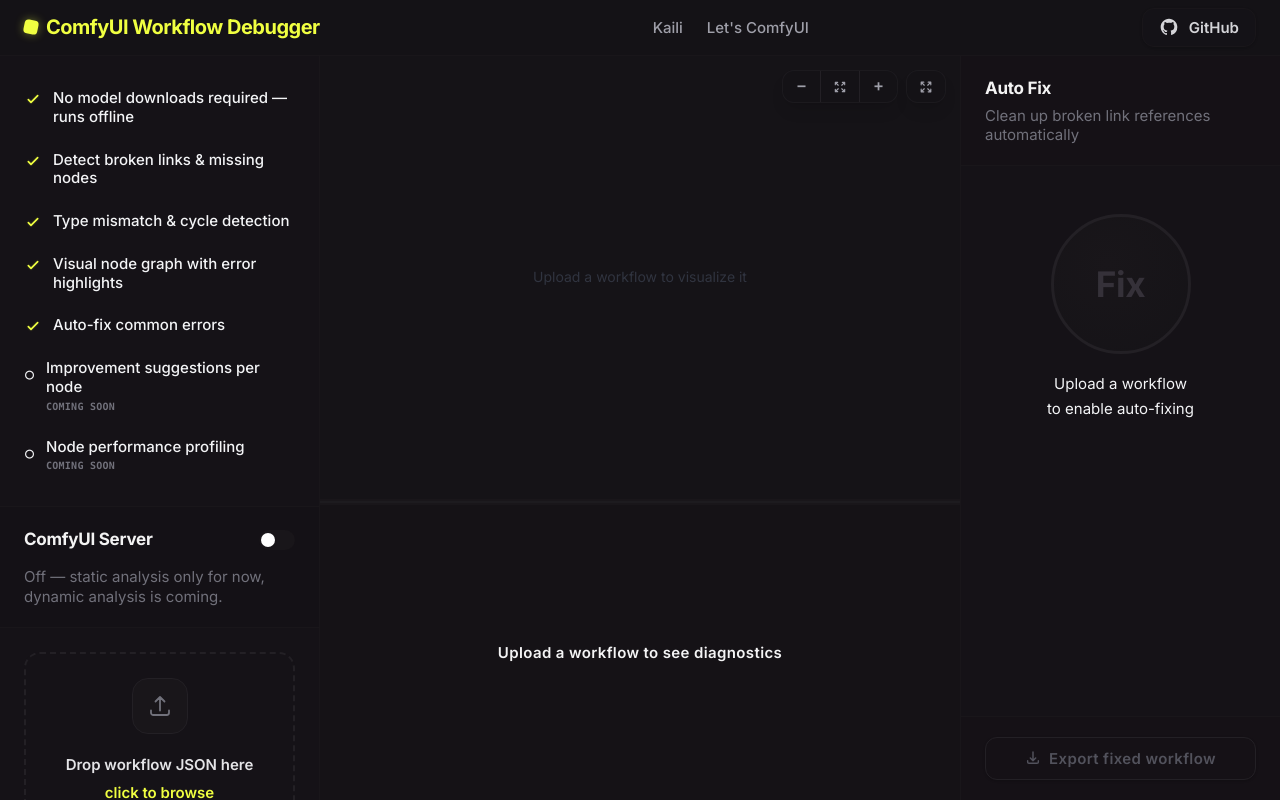
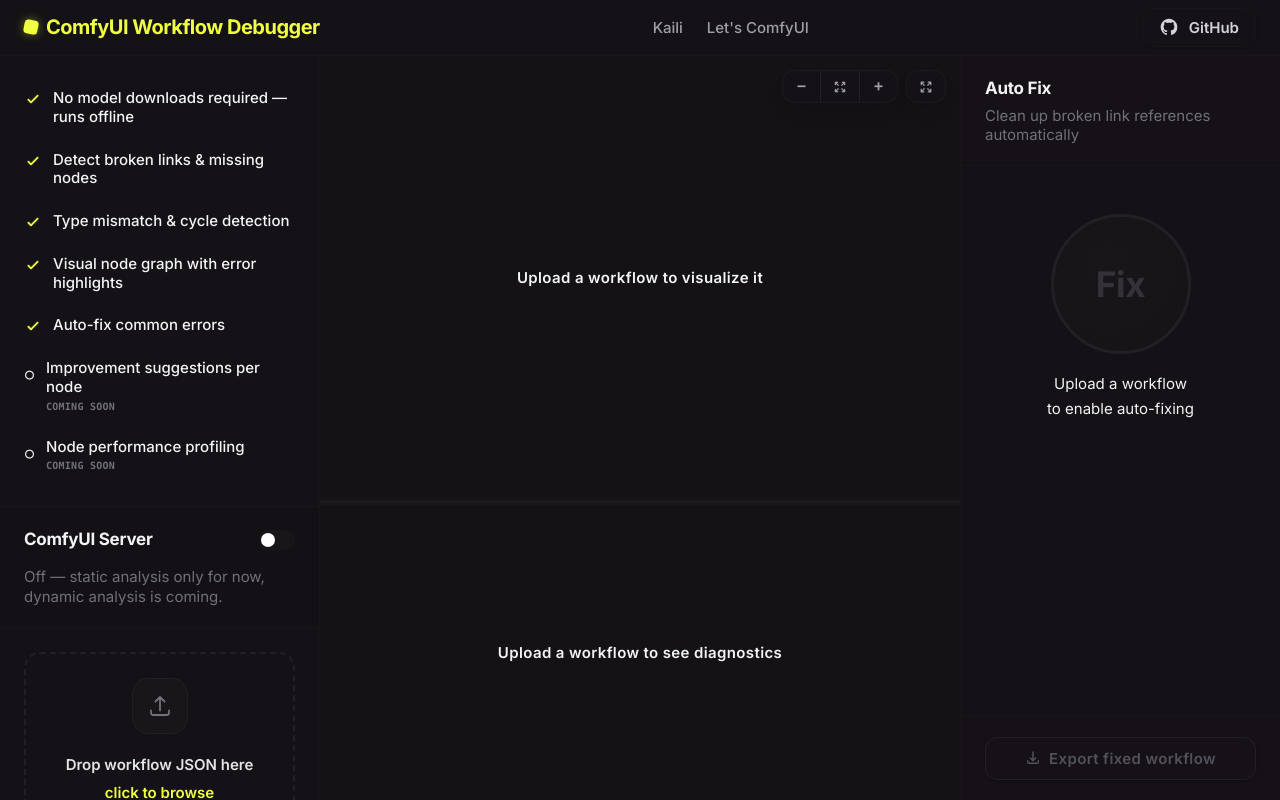
Before and after one commit to kaili-yang/ComfyUI-Workflow-Debugger, a Vue app: page / in a window 1280 px wide. Built offline with nearby package versions, Linux system fonts and the light colour scheme.

Commit message:
style: unify empty state typography and structure across Canvas visualizer and Diagnostics panel

```diff
--- a/src/components/WorkflowVisualizer.vue
+++ b/src/components/WorkflowVisualizer.vue
@@ -251,11 +251,6 @@
   }
 
   if (!nodes.length) {
-    ctx.fillStyle = 'rgba(100,116,139,0.35)'
-    ctx.font = '14px Inter, system-ui, sans-serif'
-    ctx.textAlign = 'center'
-    ctx.textBaseline = 'middle'
-    ctx.fillText('Upload a workflow to visualize it', lw / 2, lh / 2)
     ctx.restore()
     return
   }
@@ -726,6 +721,14 @@
       :style="{ cursor: cursorStyle }"
     />
 
+    <!-- Empty state overlay -->
+    <div
+      v-if="!workflow"
+      class="absolute inset-0 flex items-center justify-center bg-ink-900/20 pointer-events-none select-none z-10"
+    >
+      <p class="text-zinc-650 text-sm font-semibold tracking-wide font-display">Upload a workflow to visualize it</p>
+    </div>
+
     <!-- Render error banner -->
     <div
       v-if="renderError"
```
